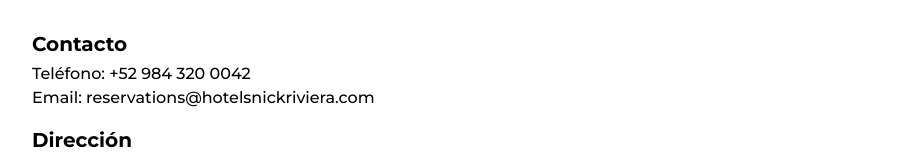
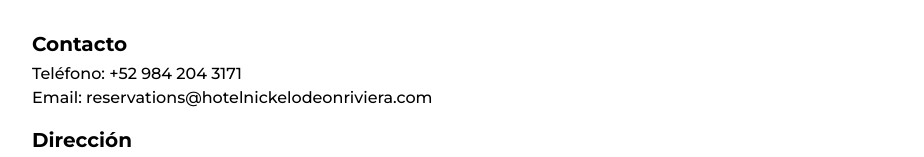
Before and after one commit to jonasabarcaponce/hotelsnickriviera, a React (Vite) app: page / in a window 1280 px wide. Shown: the part 2717-2874 px from the top of the page, without its empty margins (28-952 px from the left). Built offline with nearby package versions, Linux system fonts and the light colour scheme.

Commit message:
Cambios listos

```diff
--- a/src/components/Cabecera.jsx
+++ b/src/components/Cabecera.jsx
@@ -41,7 +41,7 @@
                     <a href="#habitaciones" className="block">Habitaciones</a>
                     <a href="#preguntas" className="block">Preguntas</a>
                     <a href="#reservar" className="block">Reservar</a>
-                    <a href="tel:+529843200042" className="block bg-nickelodeonOrange text-white px-8 py-2 rounded transition-opacity hover:opacity-80">Llamar</a>
+                    <a href="tel:+529842043171" className="block bg-nickelodeonOrange text-white px-8 py-2 rounded transition-opacity hover:opacity-80">Llamar</a>
                  </nav>
             </div>
         </header>
--- a/src/components/PiePagina.jsx
+++ b/src/components/PiePagina.jsx
@@ -12,8 +12,8 @@
                 <div className="space-y-4">
                     <div>
                         <h3 className="text-xl font-bold">Contacto</h3>
-                        <p className="mt-1">Teléfono: <a href="tel:+529843200042">+52 984 320 0042</a></p>
-                        <p>Email: <a href="mailto:reservations@hotelsnickriviera.com">reservations@hotelsnickriviera.com</a></p>
+                        <p className="mt-1">Teléfono: <a href="tel:+529842043171">+52 984 204 3171</a></p>
+                        <p>Email: <a href="mailto:reservations@hotelnickelodeonriviera.com">reservations@hotelnickelodeonriviera.com</a></p>
                     </div>
                     <div>
                         <h3 className="text-xl font-bold">Dirección</h3>
@@ -25,7 +25,7 @@
                         <p>Abierto 24 horas, los 365 días del año.</p>
                     </div>
                     <div className="fixed bottom-10 right-10 z-50">
-                        <a href="https://wa.me/5219843200042" className="bg-green-600 text-white px-8 py-2 font-bold rounded-2xl transition-opacity hover:opacity-80 flex items-center">
+                        <a href="https://wa.me/5219842043171" className="bg-green-600 text-white px-8 py-2 font-bold rounded-2xl transition-opacity hover:opacity-80 flex items-center">
                             <i className="fab fa-whatsapp mr-1"></i> WhatsApp
                         </a>
                     </div>
```
Also changed, not shown: 1 other file (tests, documents, lock files or other folders).
